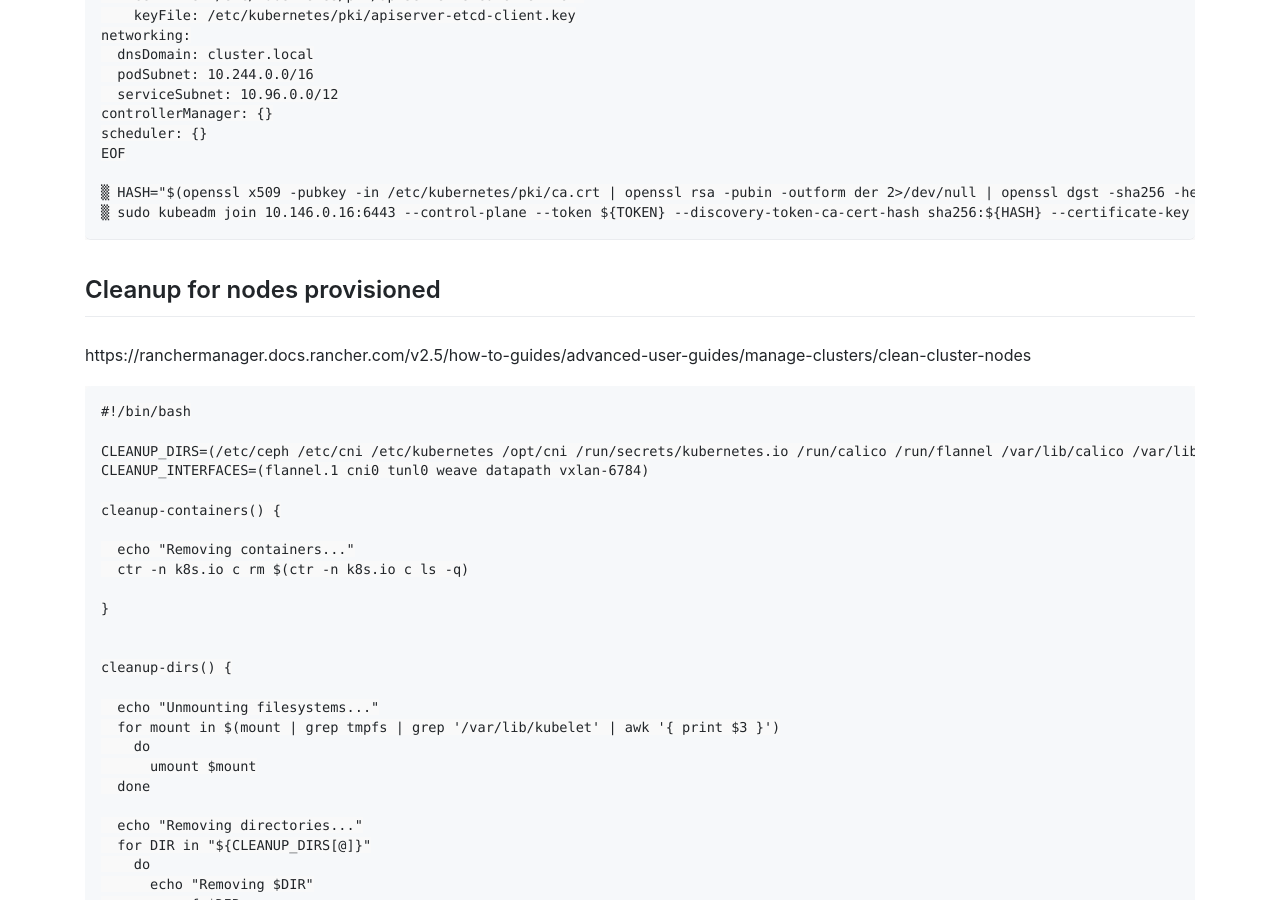
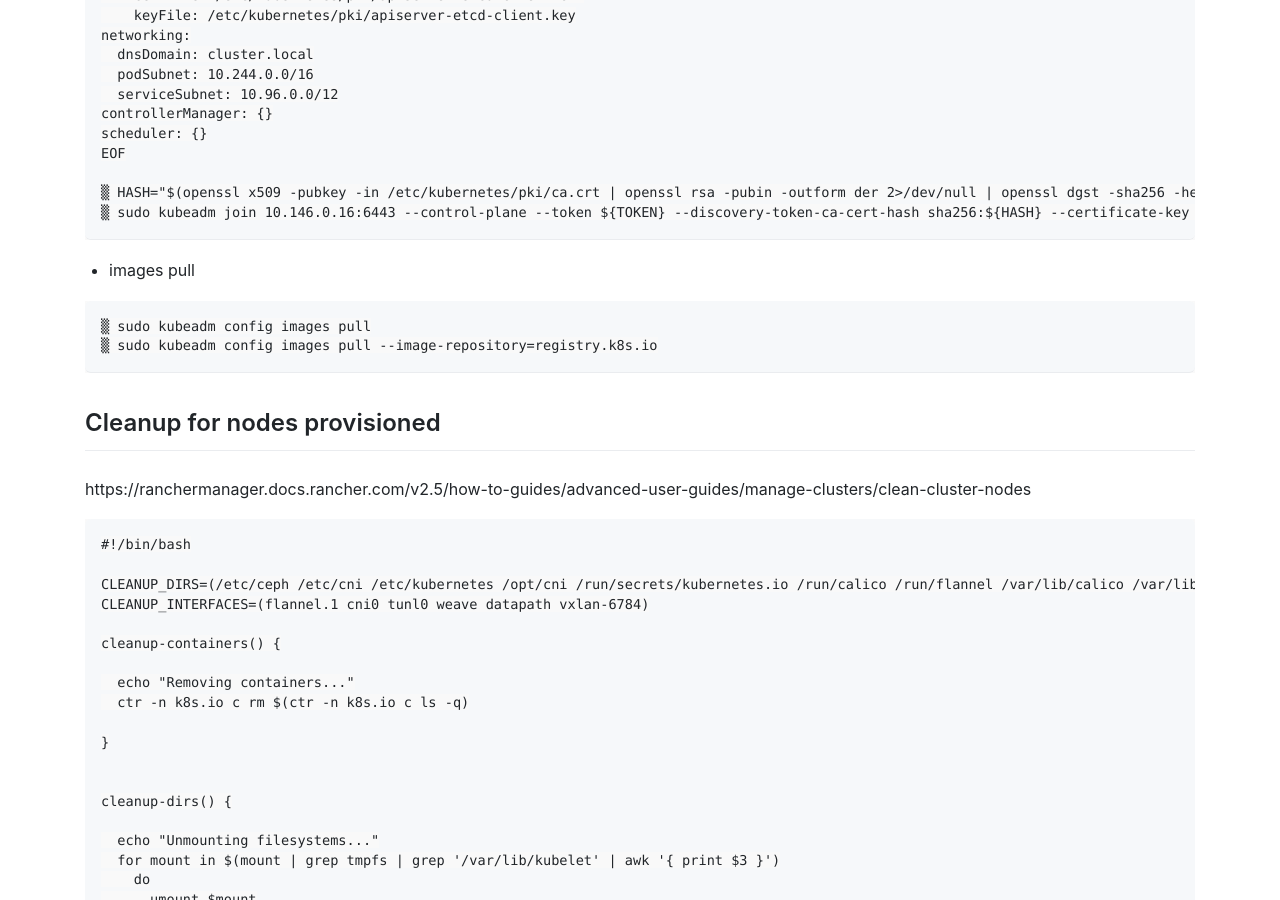
Before and after one commit to itnpeople/itnpeople.github.com, a Jekyll site: the page built from _posts/tip/0000-02-02-kubeadm.md, in a window 1280 px wide and 900 px high, scrolled down 2491 px. Built offline with Jekyll 4.4.1, drawn with Linux system fonts in a browser that asks for light colours.

````diff
--- a/_posts/tip/0000-02-02-kubeadm.md
+++ b/_posts/tip/0000-02-02-kubeadm.md
@@ -138,6 +138,13 @@ EOF
 ▒ sudo kubeadm join 10.146.0.16:6443 --control-plane --token ${TOKEN} --discovery-token-ca-cert-hash sha256:${HASH} --certificate-key ${CERT_KEY}
 ```
 
+* images pull
+
+```
+▒ sudo kubeadm config images pull
+▒ sudo kubeadm config images pull --image-repository=registry.k8s.io
+```
+
 ## Cleanup for nodes provisioned
 > https://ranchermanager.docs.rancher.com/v2.5/how-to-guides/advanced-user-guides/manage-clusters/clean-cluster-nodes
 
````
Also changed, not shown: _posts/tip/0000-01-01-shell.md (+6 -0 lines).
